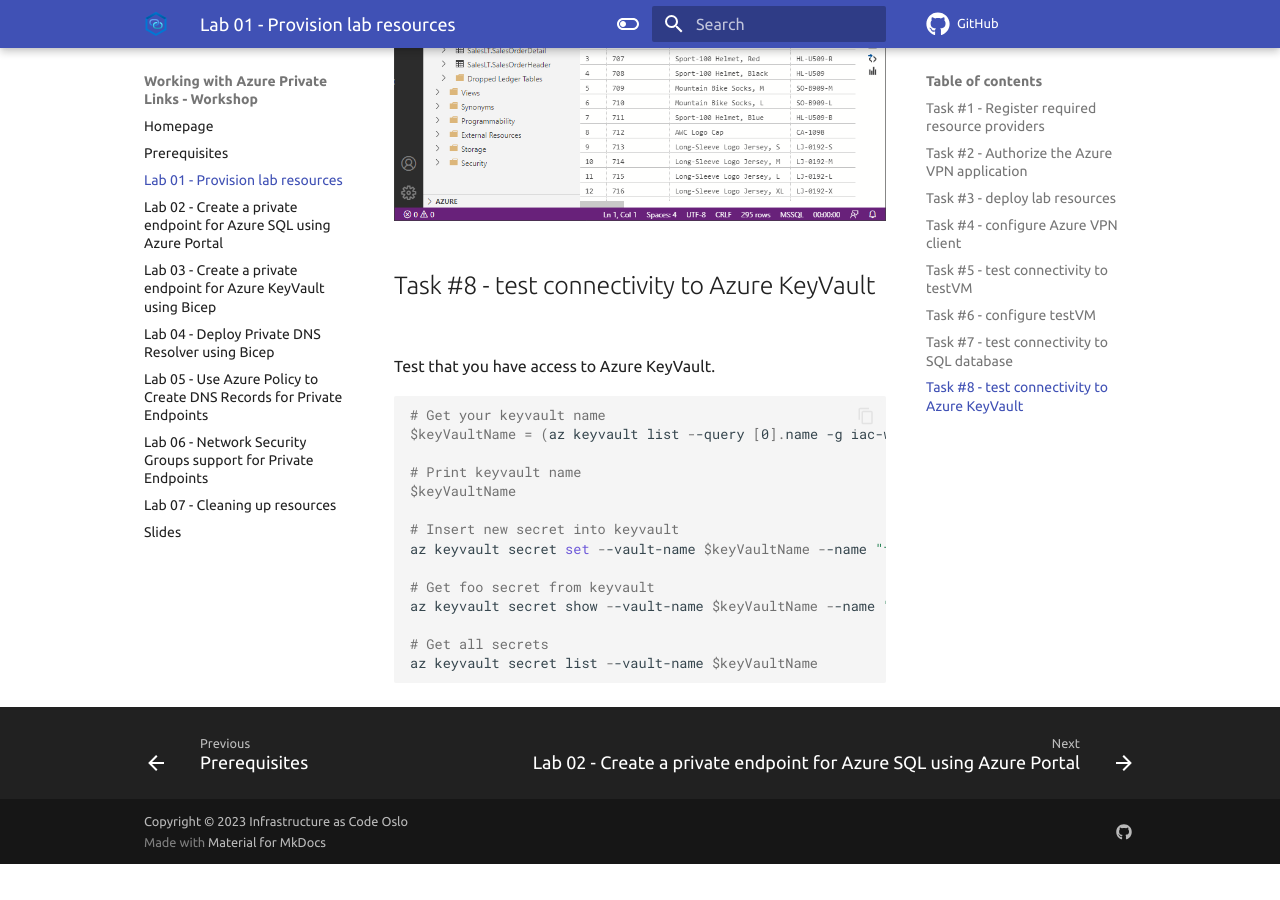
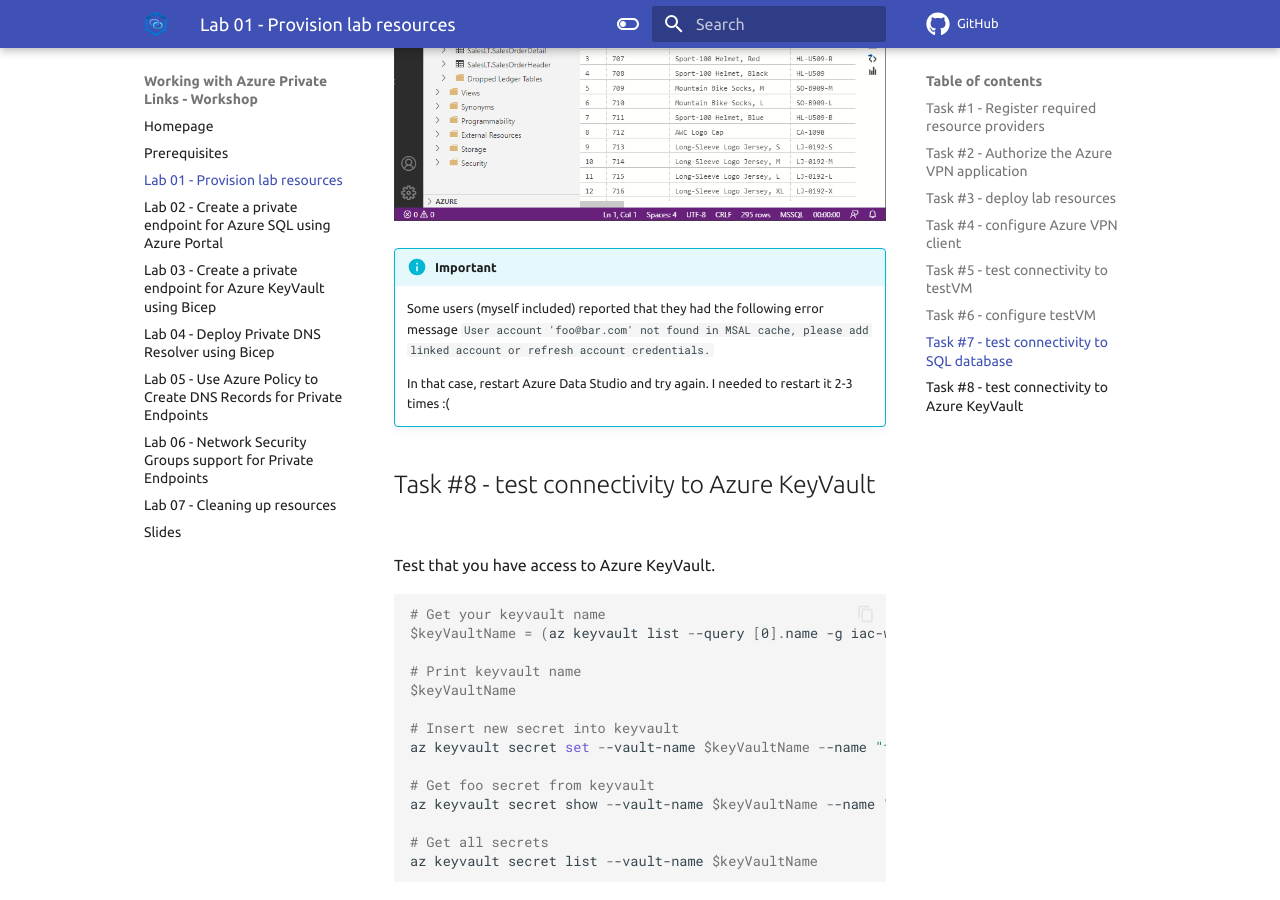
Before and after one commit to Infrastructure-AsCode/azure-private-links-labs, an MkDocs documentation site: the page built from docs/labs/lab-01/index.md, in a window 1280 px wide and 900 px high, scrolled down 10243 px. Built offline with MkDocs 1.6.1 and Material for MkDocs 9.7.7, drawn with Linux system fonts in a browser that asks for light colours; comment, search, counter and statistics services are not loaded; before the commit the page ends 11107 px from its top, so only the background shows below that.

Commit message:
lab01 WIP

```diff
--- a/docs/labs/lab-01/index.md
+++ b/docs/labs/lab-01/index.md
@@ -215,6 +215,12 @@ Keep remaining parameters as default and click `Connect`. You should now be conn
 ![test-sql-2](../../assets/images/lab-01/test-sql-2.png)
 
 
+!!! info "Important"
+    Some users (myself included) reported that they had the following error message `User account 'foo@bar.com' not found in MSAL cache, please add linked account or refresh account credentials.`
+
+    In that case, restart Azure Data Studio and try again. I needed to restart it 2-3 times :(
+
+
 ## Task #8 - test connectivity to Azure KeyVault
 
 Test that you have access to Azure KeyVault.
```
Also changed, not shown: 1 other file.
